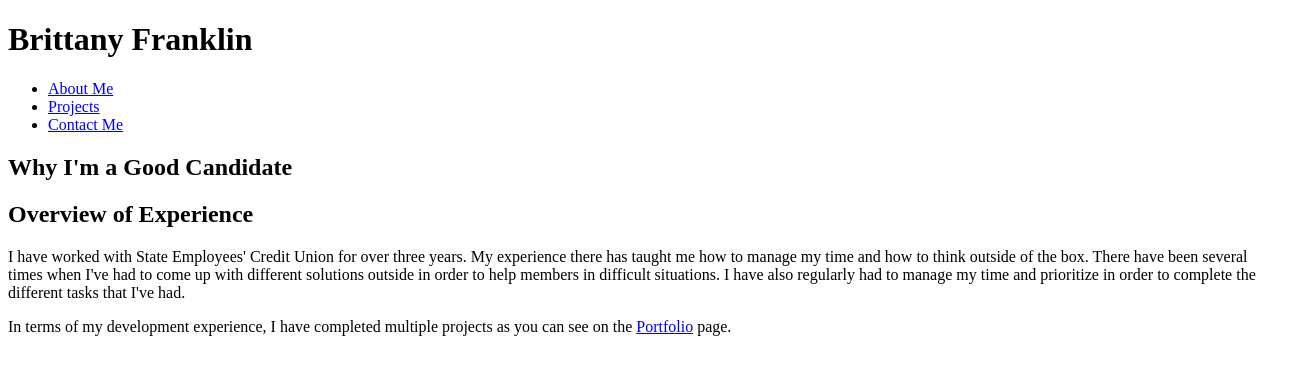
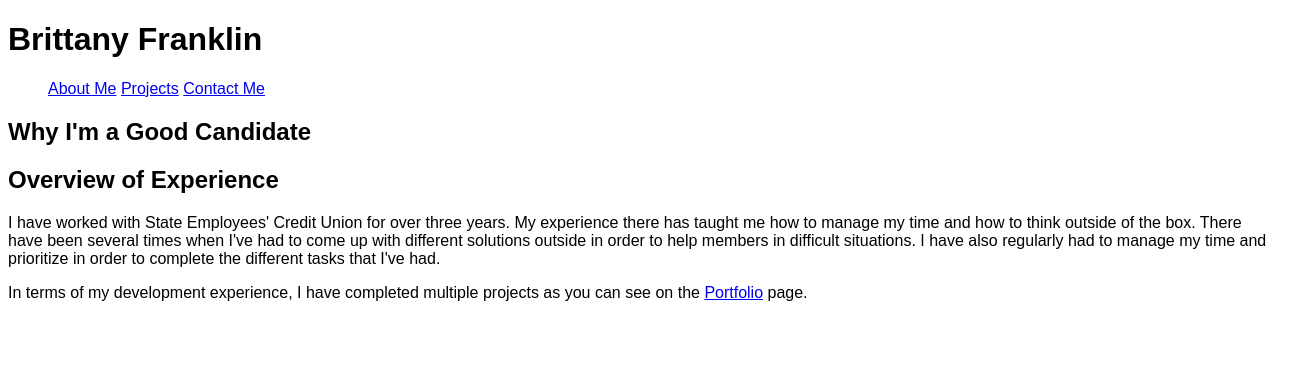
Before and after one commit to brittmoni/HW-Wireframe, a plain HTML site: page index.html in a window 1280 px wide. Shown: the whole page, 1312 px wide, since content can reach past the window. Drawn offline with Linux system fonts and the light colour scheme.

Commit message:
Addition to website

```diff
--- a/index.html
+++ b/index.html
@@ -4,6 +4,7 @@
     <meta charset="UTF-8">
     <meta name="viewport" content="width=device-width, initial-scale=1.0">
     <meta http-equiv="X-UA-Compatible" content="ie=edge">
+    <link rel="stylesheet" type="text/css" href="style.css">
     <title>Brittany Franklin</title>
 </head>
 <body>
--- a/style.css
+++ b/style.css
@@ -5,3 +5,15 @@ body {
     width: '960px';
     font-size: '18px';
 }
+
+header {
+    width: 100%;
+}
+
+#navigation {
+    width: 100%;
+}
+
+li {
+    display: inline;
+}
```
Also changed, not shown: about.html (added, +22 -0 lines).
